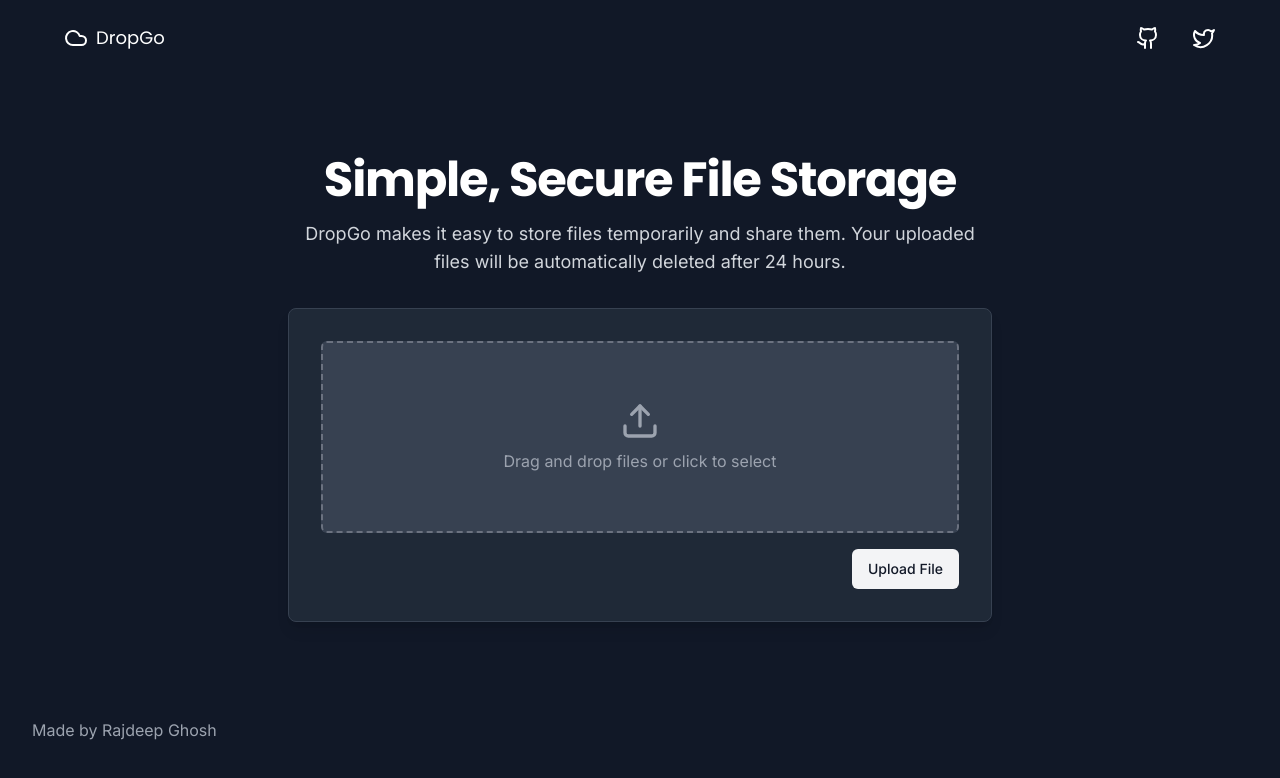
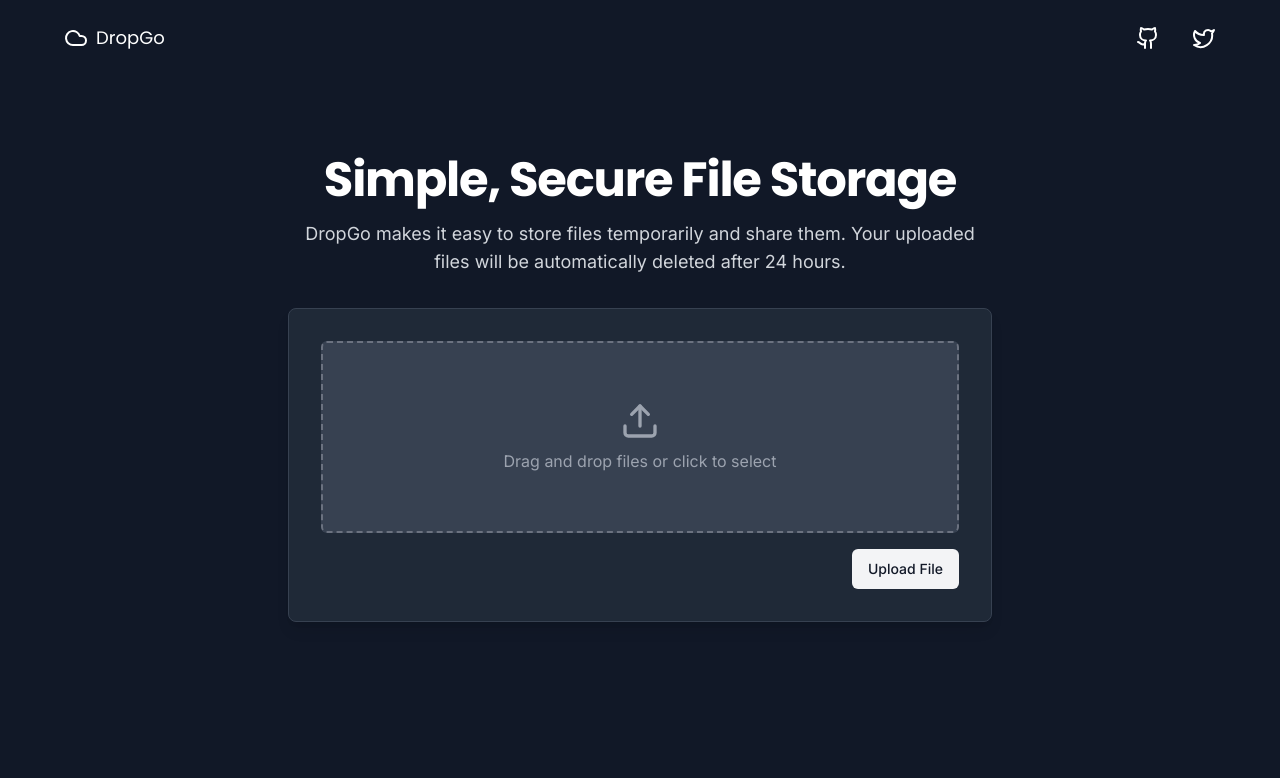
Before and after one commit to rajdeep-ghosh/dropgo, a Next.js app: page / in a window 1280 px wide. Shown: the top 778 px of the page. Built offline with nearby package versions, Linux system fonts and the light colour scheme.

Commit message:
temporarily remove footer

```diff
--- a/src/app/layout.tsx
+++ b/src/app/layout.tsx
@@ -2,7 +2,7 @@ import '@/styles/global.css';
 import { Inter, Poppins } from 'next/font/google';
 import { cn } from '@/lib/utils';
 import Header from '@/components/header';
-import Footer from '@/components/footer';
+// import Footer from '@/components/footer';
 import type { Metadata } from 'next';
 
 const inter = Inter({ subsets: ['latin'] });
@@ -30,7 +30,7 @@ export default function RootLayout({ children }: React.PropsWithChildren) {
       >
         <Header />
         {children}
-        <Footer />
+        {/* <Footer /> */}
       </body>
     </html>
   );
```
